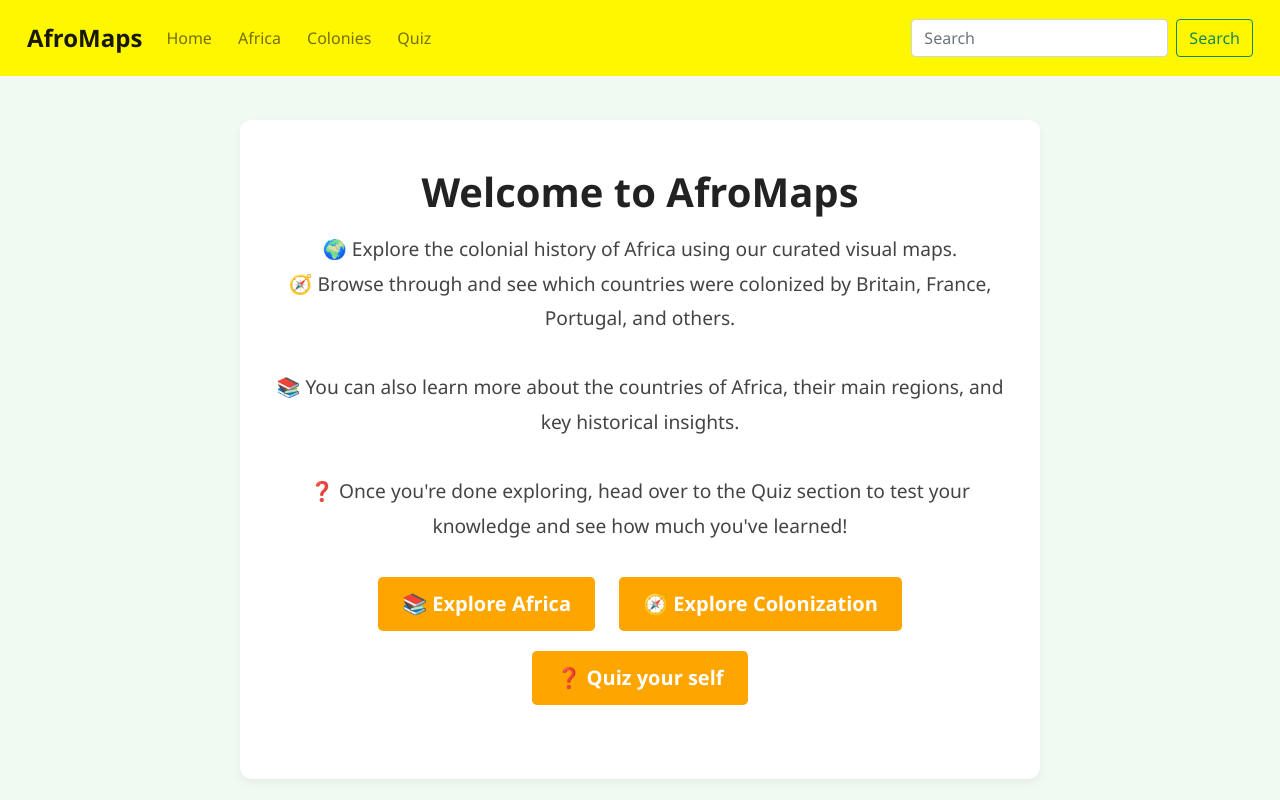
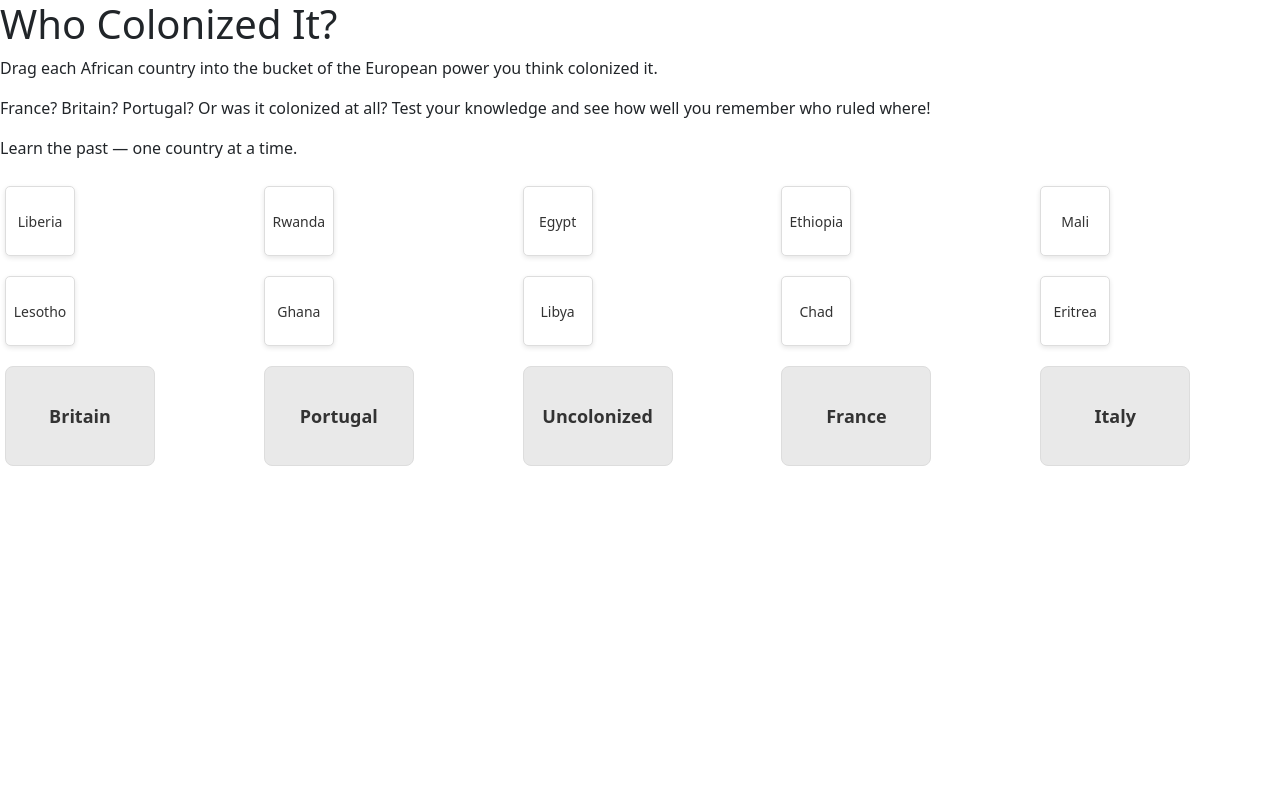
Before and after one commit to ganzafelix/african-colonial-map, a Flask app: page / in a window 1280 px wide. Run offline with Flask 3, Linux system fonts and the light colour scheme; some libraries are stand-ins or nearby versions.

Commit message:
Add files via upload

```diff
--- /dev/null
+++ b/app.py
@@ -0,0 +1,18 @@
+#flask
+from flask import Flask, render_template, request, jsonify
+
+app = Flask(__name__)
+
+@app.route("/")
+def index():
+    return render_template("quiz.html")
+
+@app.route("/submit_score", methods=["POST"])
+def submit_score():
+    data = request.get_json()
+    score = data.get("score")
+    print(f"Score received: {score}")
+    return jsonify({"status": "success", "received": score})
+
+if __name__ == "__main__":
+    app.run(debug=True)
--- /dev/null
+++ b/static/quiz.js
@@ -0,0 +1,49 @@
+$(function () {
+  const correctAnswers = {
+    Liberia: "Uncolonized",
+    Rwanda: "France",
+    Egypt: "Britain",
+    Ethiopia: "Uncolonized",
+    Mali: "France",
+    Lesotho: "Britain",
+    Ghana: "Britain",
+    Libya: "Italy",
+    Chad: "France",
+    Eritrea: "Italy"
+  };
+
+  let score = 0;
+  let dropped = [];
+
+  // Make all country divs draggable
+  $(".draggable").draggable();
+
+  // Define drop logic
+
+  $(".droppable").droppable({
+
+    accept: ".draggable",
+    drop: function (event, ui) {
+      const countryId = ui.draggable.attr("id");
+      const colonizer = $(this).data("colonizer");
+
+      if (!dropped.includes(countryId)) {
+        const correct = correctAnswers[countryId] === colonizer;
+
+        if (correct) {
+          $(this).css("background-color", "#b3e6b3");
+          score++;
+        } else {
+          $(this).css("background-color", "#f4cccc"); // light red for wrong
+        }
+
+        dropped.push(countryId);
+        ui.draggable.draggable("disable").fadeTo(500, 0.5);
+
+        if (dropped.length === Object.keys(correctAnswers).length) {
+          $("#result").text(`🎉 You scored ${score}/${dropped.length}`);
+        }
+      }
+    }
+  });
+});
--- /dev/null
+++ b/static/style.css
@@ -0,0 +1,2 @@
+#draggable { width: 100px; height: 100px; padding: 0.5em; float: left; margin: 10px 10px 10px 0; }
+#droppable { width: 150px; height: 150px; padding: 0.5em; float: left; margin: 10px; }
--- a/templates/quiz.html
+++ b/templates/quiz.html
@@ -1,15 +1,106 @@
-{% extends "layout.html" %}
+<!DOCTYPE html>
+<html lang="en">
+<head>
+  <meta charset="UTF-8" />
+  <title>AfroMaps Quiz</title>
+  <style>
+    .droppable {
+      width: 150px;
+      height: 100px;
+      background: #e0e0e0;
+      border: 2px dashed #999;
+      border-radius: 8px;
+      display: flex;
+      align-items: center;
+      justify-content: center;
+      font-weight: bold;
+      font-size: 18px;
+    }
+    div{
+      padding: 5px;
+    }
+    .draggable {
+      width: 70px;  /* Reduced from 100px */
+      height: 70px; /* Reduced from 100px */
+      padding: 5px; /* Reduced padding */
+      background: #f0f0f0;
+      border: 1px solid #ccc;
+      border-radius: 5px;
+      display: flex;
+      align-items: center;
+      justify-content: center;
+      cursor: move;
+      box-shadow: 0 2px 5px rgba(0,0,0,0.1);
+      font-size: 14px; /* Smaller font */
+      text-align: center;
+      word-break: break-word; /* Handle long country names */
+    }
 
-{% block content %}
-    <div class="container">
-        <h1>Quiz</h1>
-        <div id="quiz">
-            <!-- Quiz data will be loaded here by JavaScript -->
-        </div>
+   </style>
+  <!-- JQuery -->
+   <script src="http://code.jquery.com/jquery-3.3.1.min.js"></script>
+   <script src="https://code.jquery.com/ui/1.12.0/jquery-ui.min.js"></script>
+   <link rel="stylesheet" href="http://code.jquery.com/ui/1.12.1/themes/base/jquery-ui.css">
+   <meta name="viewport" content="width=device-width, initial-scale=1">
+   <link href="https://cdn.jsdelivr.net/npm/bootstrap@5.0.2/dist/css/bootstrap.min.css" rel="stylesheet"  crossorigin="anonymous">
+  <script src="{{ url_for('static', filename='quiz.js') }}"></script>
+</head>
+<body>
+  <h1>Who Colonized It?</h1>
+  <p>Drag each African country into the bucket of the European power you think colonized it.</p>
+  <p>France? Britain? Portugal? Or was it colonized at all? Test your knowledge and see how well you remember who ruled where!</p>
+  <p>Learn the past — one country at a time.</p>
+  <div class="row">
+    <div class = "col">
+      <div class="ui-widget-content draggable" id="Liberia">Liberia</div>
     </div>
-
-    <script src="{{ url_for('static', filename='app.js') }}"></script>
-     <!-- Bootstrap JS Bundle -->
-    <script src="https://cdn.jsdelivr.net/npm/bootstrap@5.0.2/dist/js/bootstrap.bundle.min.js"></script>
-
-{% endblock %}
+    <div class = "col">
+      <div class="ui-widget-content draggable" id="Rwanda">Rwanda</div>
+    </div>
+    <div class = "col">
+      <div class="ui-widget-content draggable" id="Egypt">Egypt</div>
+    </div>
+    <div class = "col">
+      <div class="ui-widget-content draggable" id="Ethiopia">Ethiopia</div>
+    </div>
+    <div class = "col">
+      <div class="ui-widget-content draggable" id="Mali">Mali</div>
+    </div>
+  </div>
+  <div class ="row">
+    <div class = "col">
+      <div class="ui-widget-content draggable" id="Lesotho">Lesotho</div>
+    </div>
+    <div class = "col">
+      <div class="ui-widget-content draggable" id="Ghana">Ghana</div>
+    </div>
+    <div class = "col">
+      <div class="ui-widget-content draggable" id="Libya">Libya</div>
+    </div>
+    <div class = "col">
+      <div class="ui-widget-content draggable" id="Chad">Chad</div>
+    </div>
+    <div class = "col">
+      <div class="ui-widget-content draggable" id="Eritrea">Eritrea</div>
+    </div>
+  </div>
+  <div class="row">
+    <div class = "col">
+      <div class="droppable ui-widget-header"   data-colonizer="Britain">Britain</div>
+    </div>
+    <div class ="col">
+      <div class="col ui-widget-header droppable"  data-colonizer="Portugal">Portugal</div>
+    </div>
+    <div class ="col">
+      <div class="col ui-widget-header droppable"  data-colonizer="Uncolonized">Uncolonized</div>
+    </div>
+    <div class ="col">
+      <div class="col ui-widget-header droppable"  data-colonizer="France">France</div>
+    </div>
+    <div class ="col">
+      <div class="col ui-widget-header droppable"  data-colonizer="Italy">Italy</div>
+    </div>
+  </div>
+  <div id="result"></div>
+</body>
+</html>
```
